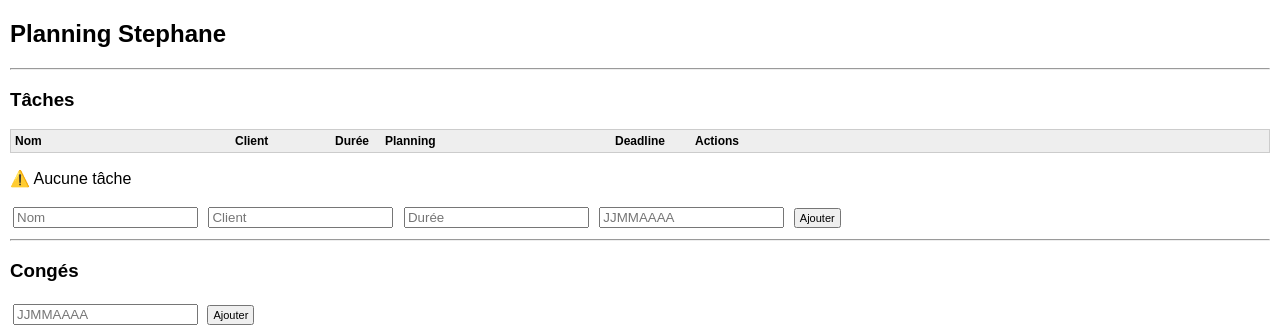
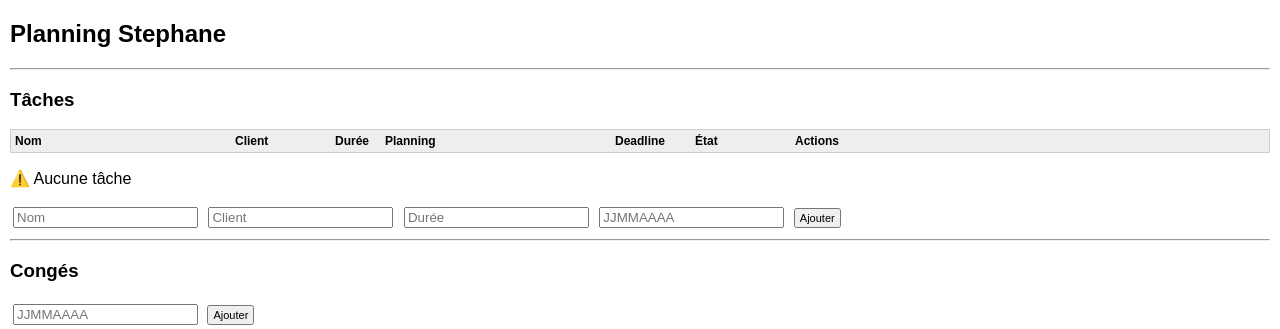
Before and after one commit to Damien76680/Planningweb, a Flask app: page / in a window 1280 px wide. Shown: the top 329 px of the page. Run offline with Flask 3, Linux system fonts and the light colour scheme; data that the repository does not hold is empty.

Commit message:
Add 'État' column to task overview

```diff
--- a/templates/index.html
+++ b/templates/index.html
@@ -29,6 +29,7 @@
     .col-duree { width: 50px; }
     .col-temps { width: 220px; }
     .col-deadline { width: 80px; margin-left: 10px; }
+    .col-etat { width: 100px; }
     .col-actions { width: 140px; }
 
     .task span {
@@ -95,6 +96,7 @@
   <span class="col-duree">Durée</span>
   <span class="col-temps">Planning</span>
   <span class="col-deadline">Deadline</span>
+  <span class="col-etat">État</span>
   <span class="col-actions">Actions</span>
 </div>
 
```
